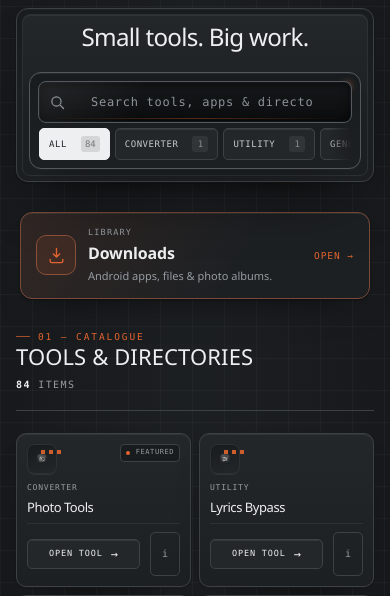
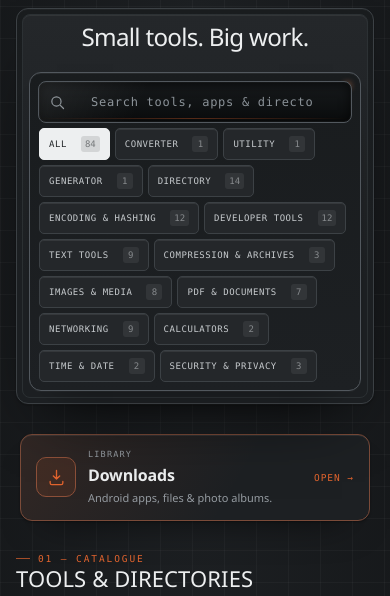
Before and after one commit to SanuwarBuilds/sanuwar-tools, a Flask app: page / in a window 390 px wide. Shown: the part 58-654 px from the top of the page. Run offline with Flask 3, Linux system fonts and the light colour scheme; data that the repository does not hold is empty; some libraries are stand-ins or nearby versions.

Commit message:
Wrap homepage filter chips on mobile

```diff
--- a/static/assets/css/tools-shelf.css
+++ b/static/assets/css/tools-shelf.css
@@ -10,26 +10,6 @@ body.pro-theme.bp.home-page .bp-keys {
 
 body.pro-theme.bp.home-page .filter-tabs {
   flex-wrap: wrap;
-}
-
-@media (max-width: 900px) {
-  body.pro-theme.bp.home-page .filter-tabs {
-    flex-wrap: nowrap;
-    overflow-x: auto;
-    overscroll-behavior-x: contain;
-    -webkit-overflow-scrolling: touch;
-    scrollbar-width: none;
-    padding-right: 18px;
-    mask-image: linear-gradient(90deg, #000 calc(100% - 22px), transparent);
-  }
-
-  body.pro-theme.bp.home-page .filter-tabs::-webkit-scrollbar {
-    display: none;
-  }
-
-  body.pro-theme.bp.home-page .filter-tabs .filter-tab {
-    flex: 0 0 auto;
-  }
 }
 
 @media (min-width: 1180px) {
--- a/templates/index.html
+++ b/templates/index.html
@@ -1,7 +1,7 @@
 {% extends 'base.html' %}
 {% from '_ad_unit.html' import ad_unit with context %}
 {% block bodyclass %}home-page{% endblock %}
-{% block page_styles %}<link rel="stylesheet" href="/assets/css/tools-shelf.css?v=2">{% endblock %}
+{% block page_styles %}<link rel="stylesheet" href="/assets/css/tools-shelf.css?v=3">{% endblock %}
 {% block content %}
 {% set tools = public_config.get('tools', []) %}
 <section class="bp-hero wrap" aria-labelledby="hero-title">
```
